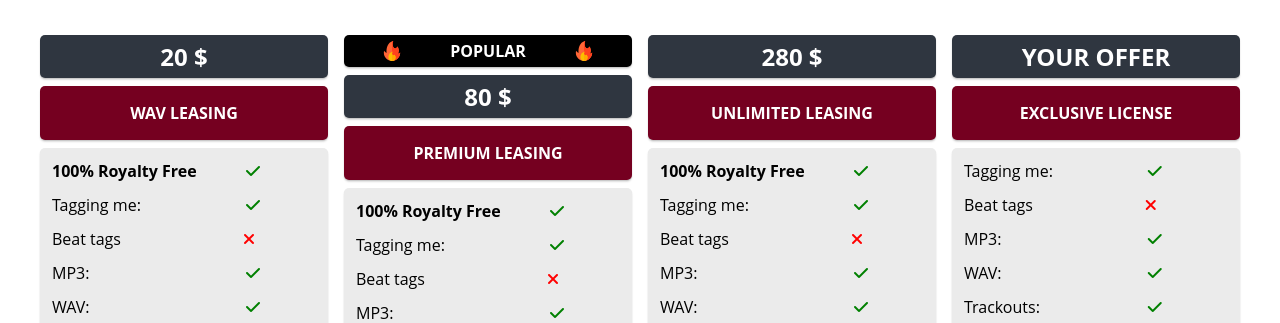
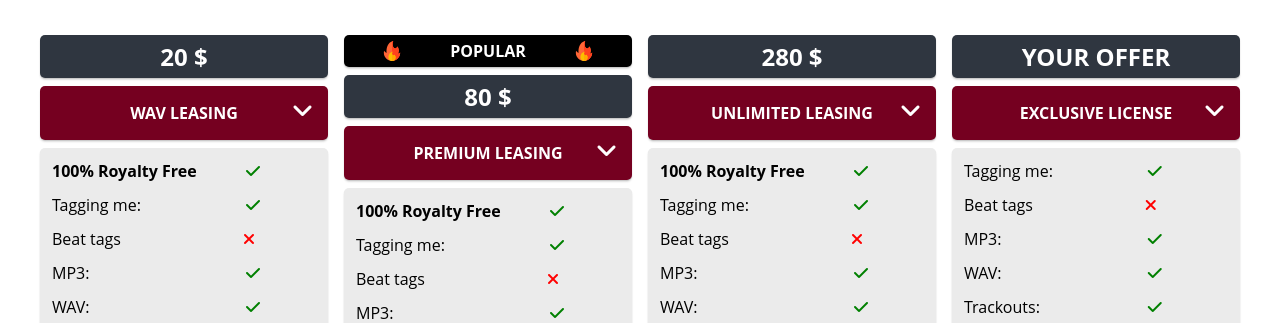
Before and after one commit to alperkuertuel/krispytunes, a PHP site: page / in a window 1280 px wide. Shown: the part 1741-2064 px from the top of the page. Run offline with PHP 8.4, Linux system fonts and the light colour scheme; some libraries are stand-ins or nearby versions.

Commit message:
add open icon for license

```diff
--- a/components/license-terms/license-terms.css
+++ b/components/license-terms/license-terms.css
@@ -130,6 +130,17 @@
   cursor: pointer;
 }
 
+.license-terms-contracts div h3 {
+  position: relative;
+}
+
+.fa-angle-down {
+  font-size: 1.5rem;
+  position: absolute;
+  top: 12px;
+  right: 15px;
+}
+
 /* pdf-container */
 .license-terms-contracts__pdf-container {
   display: flex;
--- a/components/license-terms/license-terms.php
+++ b/components/license-terms/license-terms.php
@@ -16,7 +16,7 @@
     <article class="license-terms-contracts">
         <div class="license-terms-contracts__wav-leasing">
             <h2>20 $</h2>
-            <h3 data-js="license-button">WAV LEASING</h3>
+            <h3 data-js="license-button">WAV LEASING<i class="fa-solid fa-angle-down"></i></h3>
             <table data-js="license-table">
                 <tr>
                     <td><b>100% Royalty Free</b></td>
@@ -92,7 +92,7 @@
         <div class="license-terms-contracts__premium-leasing">
             <span class="popular"><img src="img/fire.svg" alt="!FIRE!" loading="lazy"/>Popular<img src="img/fire.svg" alt="!FIRE!" loading="lazy"/></span>
             <h2>80 $</h2>
-            <h3 data-js="license-button">PREMIUM LEASING</h3>
+            <h3 data-js="license-button">PREMIUM LEASING<i class="fa-solid fa-angle-down"></i></h3>
             <table data-js="license-table">
                 <tr>
                     <td><b>100% Royalty Free</b></td>
@@ -167,7 +167,7 @@
         </div>
         <div class="license-terms-contracts__unlimited-leasing">
             <h2>280 $</h2>
-            <h3 data-js="license-button">UNLIMITED LEASING</h3>
+            <h3 data-js="license-button">UNLIMITED LEASING<i class="fa-solid fa-angle-down"></i></h3>
             <table data-js="license-table">
                 <tr>
                     <td><b>100% Royalty Free</b></td>
@@ -244,7 +244,7 @@
             <h2>
                 YOUR OFFER
             </h2>
-            <h3 data-js="license-button">EXCLUSIVE LICENSE</h3>
+            <h3 data-js="license-button">EXCLUSIVE LICENSE<i class="fa-solid fa-angle-down"></i></h3>
             <table data-js="license-table">
                 <tr>
                     <td>Tagging me:</td>
```
Also changed, not shown: components/license-terms/license-terms-de.php (+4 -4 lines).
